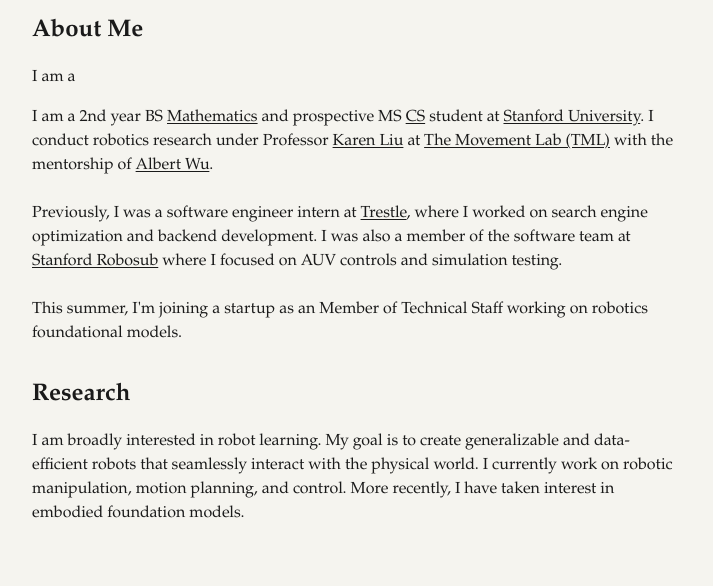
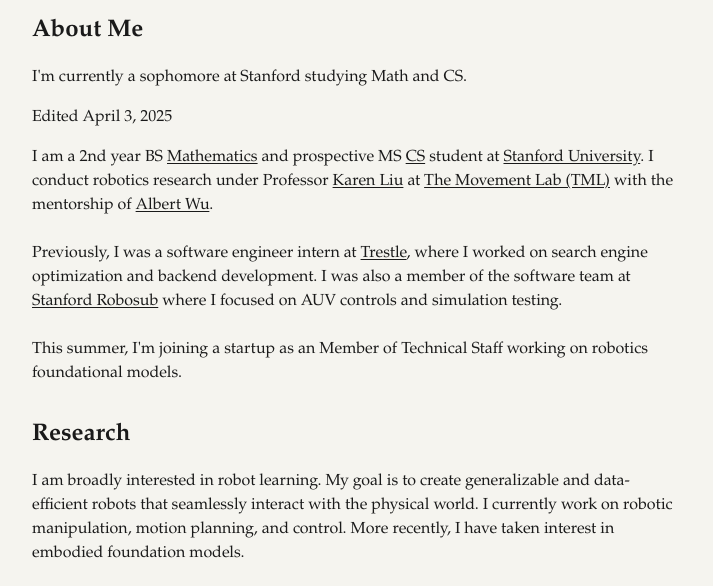
Before and after one commit to alotofpandas/aliuahma, a plain HTML site: page index.html in a window 1280 px wide. Shown: the part 136-722 px from the top of the page, without its empty margins (283-996 px from the left). Drawn offline with Linux system fonts and the light colour scheme; a web font is replaced by a local one.

Commit message:
modifying main content

```diff
--- a/index.html
+++ b/index.html
@@ -30,7 +30,9 @@
 
         <h2>About Me</h2>
 
-        I am a
+        <p>I'm currently a sophomore at Stanford studying Math and CS. </p>
+
+        <p>Edited April 3, 2025</p>
 
             <p class="intro">
                 I am a 2nd year BS <a href="https://mathematics.stanford.edu">Mathematics</a> and prospective MS
@@ -58,7 +60,6 @@
                     interest in embodied foundation models.
                 </p>
             </section>
-        </main>
 
         <footer class="monospace">
             <div class="footer-left">
```
